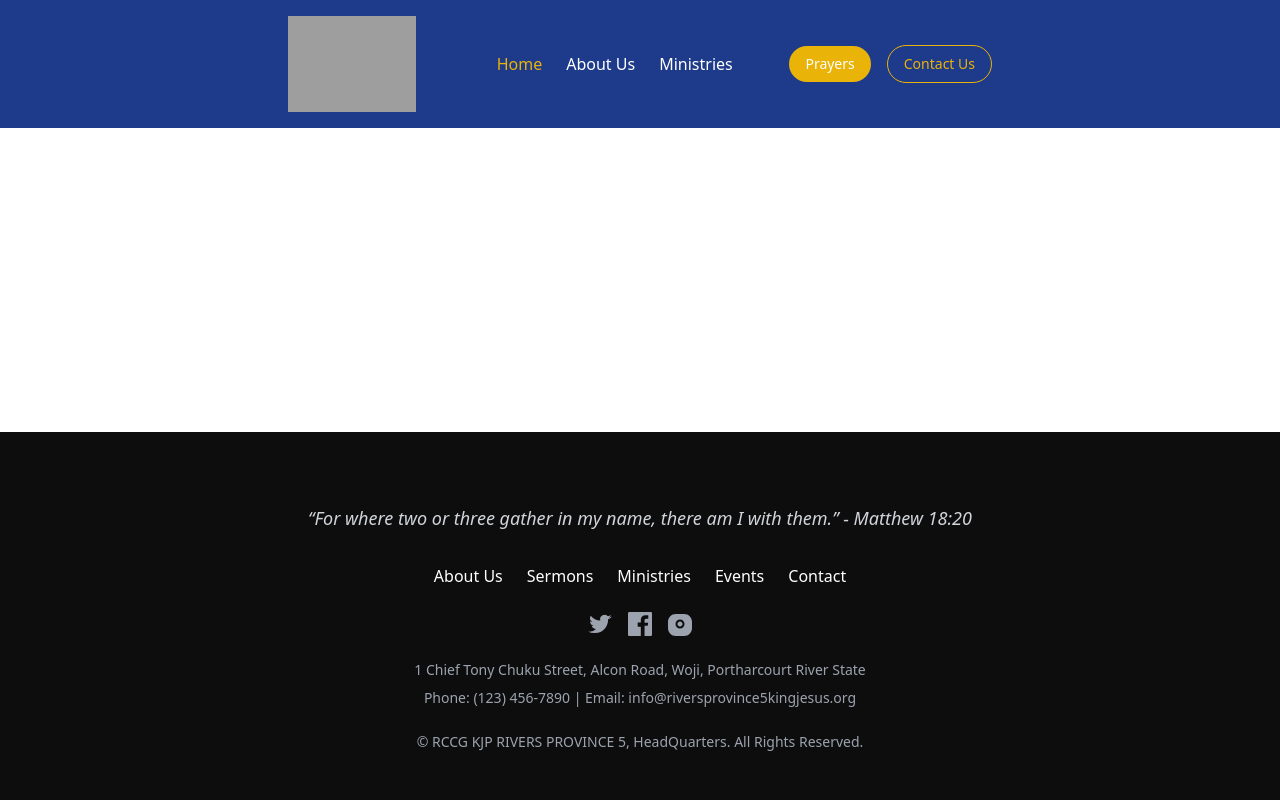
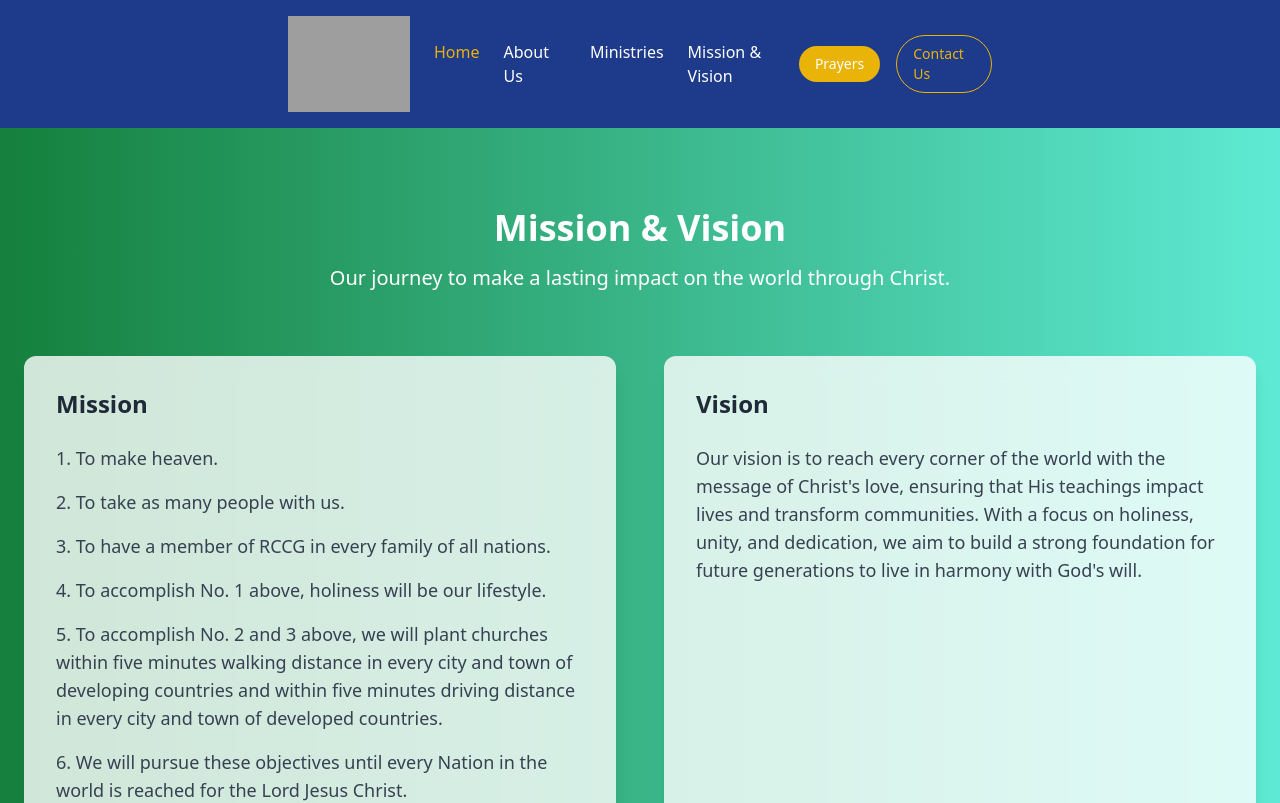
Before and after one commit to Zikam1/RCCGKJP, a Nuxt app: page /mission in a window 1280 px wide. Shown: the top 803 px of the page. Built offline with nearby package versions, Linux system fonts and the light colour scheme; grey boxes are pictures that could not be loaded.

Commit message:
feat: added mission and vision

```diff
--- a/components/Header.vue
+++ b/components/Header.vue
@@ -14,6 +14,7 @@
         <nuxt-link to="/" class="text-yellow-500 hover:text-yellow-600">Home</nuxt-link>
         <nuxt-link to="/about" class="hover:text-yellow-500">About Us</nuxt-link>
         <nuxt-link to="/ministries" class="hover:text-yellow-500">Ministries</nuxt-link>
+        <nuxt-link to="/mission" class="hover:text-yellow-500">Mission & Vision</nuxt-link>
 
       </nav>
 
@@ -43,6 +44,7 @@
         <li><nuxt-link to="/sermons" @click="closeMenu" class="hover:text-yellow-500">Sermons</nuxt-link></li>
         <li><nuxt-link to="/ministries" @click="closeMenu" class="hover:text-yellow-500">Ministries</nuxt-link></li>
         <li><nuxt-link to="/donate" @click="closeMenu" class="hover:text-yellow-500">Donate</nuxt-link></li>
+        <li><nuxt-link to="/mission" @click="closeMenu" class="hover:text-yellow-500">Mission and vision</nuxt-link></li>
       </ul>
     </div>
   </header>
--- /dev/null
+++ b/pages/mission.vue
@@ -0,0 +1,43 @@
+<template>
+    <section class="py-20 bg-gradient-to-r from-green-700 to-teal-300">
+      <div class="container mx-auto px-6">
+        <!-- Section Heading -->
+        <div class="text-center mb-16">
+          <h2 class="text-4xl font-bold text-white">Mission & Vision</h2>
+          <p class="text-xl text-white mt-4">Our journey to make a lasting impact on the world through Christ.</p>
+        </div>
+
+        <!-- Mission & Vision Content -->
+        <div class="grid grid-cols-1 md:grid-cols-2 gap-12">
+          <!-- Left Section: Mission -->
+          <div class="bg-white bg-opacity-80 p-8 rounded-xl shadow-lg backdrop-blur-md">
+            <h3 class="text-2xl font-semibold text-gray-800 mb-6">Mission</h3>
+            <ul class="list-inside list-decimal text-lg text-gray-700 space-y-4">
+              <li><span class="font-semibold"></span> To make heaven.</li>
+              <li><span class="font-semibold"></span> To take as many people with us.</li>
+              <li><span class="font-semibold"></span> To have a member of RCCG in every family of all nations.</li>
+              <li><span class="font-semibold"></span> To accomplish No. 1 above, holiness will be our lifestyle.</li>
+              <li><span class="font-semibold"></span> To accomplish No. 2 and 3 above, we will plant churches within five minutes walking distance in every city and town of developing countries and within five minutes driving distance in every city and town of developed countries.</li>
+              <li><span class="font-semibold"></span> We will pursue these objectives until every Nation in the world is reached for the Lord Jesus Christ.</li>
+            </ul>
+          </div>
+
+          <!-- Right Section: Vision -->
+          <div class="bg-white bg-opacity-80 p-8 rounded-xl shadow-lg backdrop-blur-md">
+            <h3 class="text-2xl font-semibold text-gray-800 mb-6">Vision</h3>
+            <p class="text-lg text-gray-700">
+              Our vision is to reach every corner of the world with the message of Christ's love, ensuring that His teachings impact lives and transform communities. With a focus on holiness, unity, and dedication, we aim to build a strong foundation for future generations to live in harmony with God's will.
+            </p>
+          </div>
+        </div>
+      </div>
+    </section>
+  </template>
+
+  <script setup>
+    // No additional logic needed for static content
+  </script>
+
+  <style scoped>
+    /* Optional: Custom styles */
+  </style>
```
